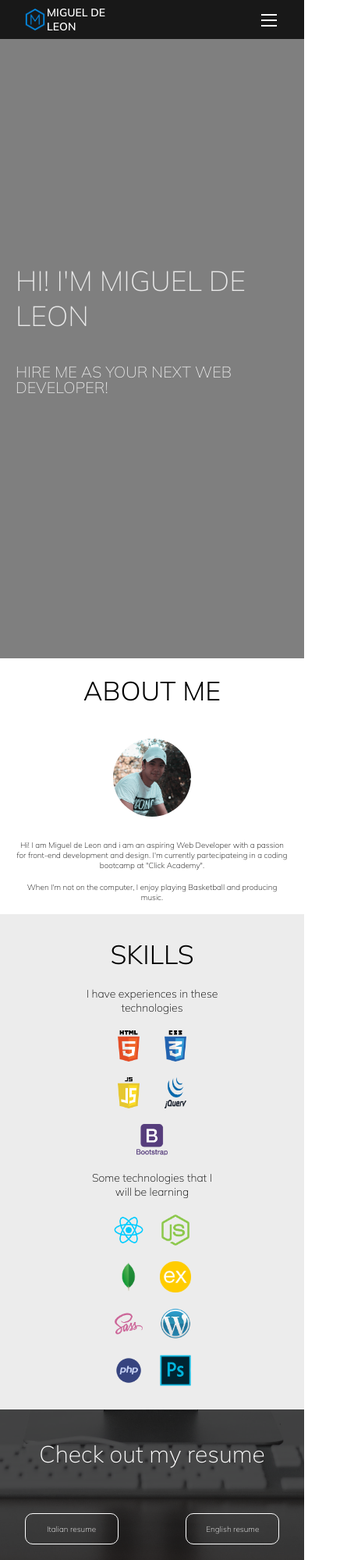
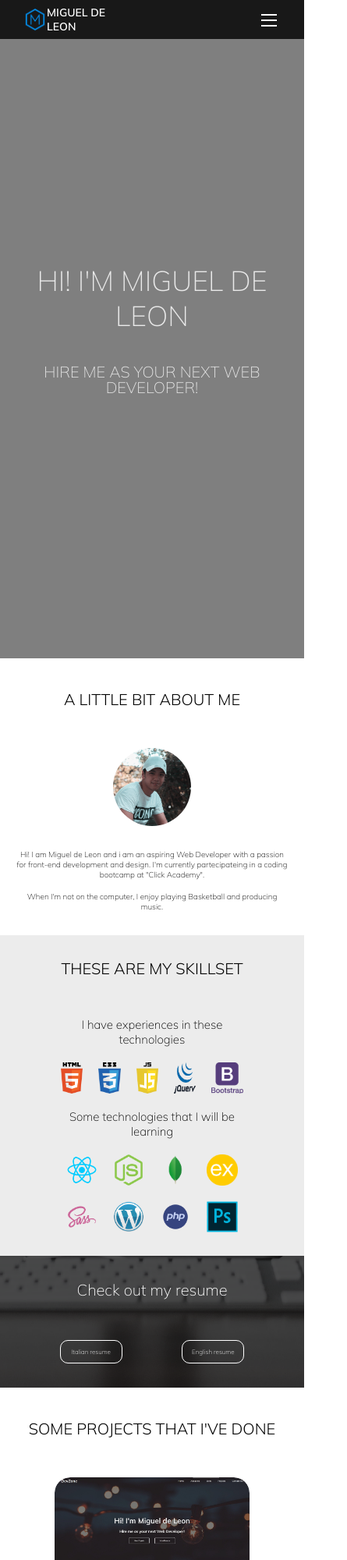
Before and after one commit to migueldeleon012/migueldeleon012, a plain HTML site: page index.html in a window 390 px wide. Shown: the top 2000 px of the page at 78% size, 445 px wide, since content can reach past the window. Drawn offline with nearby package versions, Linux system fonts and the light colour scheme.

Commit message:
finalized mobile support

```diff
--- a/index.html
+++ b/index.html
@@ -46,7 +46,7 @@
 
         <section id="about-me" class="section">
             <div class="title" data-aos="fade-up">
-                <h2>About me</h2>
+                <h2>A little bit about me</h2>
             </div>
             <div class="profile-pic" data-aos="fade-up">
                 <img src="img/1.jpg" alt="Miguel de Leon" class="profile-pic-img">
@@ -64,7 +64,7 @@
         </section>
         <section id="skills" class="section">
             <div class="title" data-aos="fade-up">
-                <h2>Skills</h2>
+                <h2>These are my skillset</h2>
             </div>
             <div class="skills-wrapper">
                 <div class="tech" data-aos="fade-right">
@@ -147,10 +147,18 @@
                         </p>
                         <h5>Tools used for this project:</h5>
                         <div class="project-used-tech">
+                            <div>
                                 <p>HTML</p>
+                            </div>
+                            <div>
                                 <p>CSS</p>
+                            </div>
+                            <div>
                                 <p>JS</p>
+                            </div>
+                            <div>
                                 <p>Jquery</p>
+                            </div>
                         </div>
                     </div>
                 </div>
@@ -167,9 +175,15 @@
                         </p>
                         <h5>Tools used for this project:</h5>
                         <div class="project-used-tech">
+                            <div>
                                 <p>HTML</p>
+                            </div>
+                            <div>
                                 <p>CSS</p>
+                            </div>
+                            <div>
                                 <p>JS</p>
+                            </div>
                         </div>
                     </div>
                 </div>
--- a/script.js
+++ b/script.js
@@ -6,7 +6,7 @@ $(document).ready(function() {
       $('.navbar').addClass('nav-scrolled')
       $('.h3').removeClass('align-right').removeClass('align-left')
       $('.tech-img-placeholder').removeClass('margin-left-none').removeClass('margin-right-none')
-      $('.tech').addClass('tech-mobile')
+      $('.tech').removeClass().addClass('tech-mobile')
       $('.tech-img').removeClass().addClass('tech-img-mobile')
       $('.tech-img-reverse').removeClass().addClass('tech-img-mobile')
 
--- a/style.css
+++ b/style.css
@@ -6,6 +6,7 @@
     list-style: none;
     font-family: 'Mulish', sans-serif;
     font-weight: 200;
+    max-width: 100%;
 }
 
 .overflow{
@@ -15,7 +16,6 @@
 /*HEADER*/
 
 .header{
-    width: 100%;
     height: 100vh;
     background: url(img/background.jpg) fixed no-repeat;
     background-size: auto;
@@ -29,7 +29,6 @@
 }
 
 .navbar{
-    width: 100%;
     display: flex;
     height: 70px;
     align-items: center;
@@ -89,6 +88,7 @@ a{
 /*NAV SCROLLED*/
 
 .nav-scrolled{
+    width: 100%;
     transition: 0.4s;
     background-color: rgb(24, 24, 24);
     height: 60px;
@@ -120,6 +120,7 @@ a{
     margin: 0 auto;
     color: rgb(233, 233, 233);
     text-transform: uppercase;
+    text-align: center;
 }
 
 
@@ -177,7 +178,7 @@ a{
 /*SECTIONS*/
 
 .title h2{
-    font-size: 60px;
+    font-size: 50px;
     padding: 20px;
     text-align: center;
     text-transform: uppercase;
@@ -185,7 +186,7 @@ a{
 }
 
 .title{
-    margin: 30px;
+    margin: 10px 0 40px 0;
 }
 
 .section{
@@ -219,7 +220,7 @@ a{
 #skills{
     background-color: rgb(236, 236, 236);
     margin-bottom: 0;
-    padding: 20px;
+    padding: 40px;
 }
 
 .skills-wrapper{
@@ -229,7 +230,7 @@ a{
     justify-content: space-evenly;
 }
 
-.tech{
+.skills-wrapper .tech{
     width: 40%;
 }
 
@@ -253,9 +254,9 @@ a{
     flex-wrap: wrap;
 }
 
-.tech-img-placeholder{
-    width: 120px;
-    height: 120px;
+.tech .tech-img-placeholder{
+    width: 100px;
+    height: 100px;
     display: flex;
     justify-content: center;
     align-items: center;
@@ -270,7 +271,7 @@ a{
 }
 
 .tech-img-placeholder img{
-    height: 100%;
+    height:  100%;
 }
 
 /*PROJECTS*/
@@ -286,7 +287,7 @@ a{
     display: flex;
     justify-content: space-evenly;
     align-items: center;
-    margin-bottom: 100px;
+    margin-bottom: 130px;
 }
 
 .right{
@@ -331,14 +332,15 @@ a{
 
 .project-description .project-used-tech{
     display: flex;
+    justify-content: center;
 }
 
-.project-description .project-used-tech p{
+.project-description .project-used-tech div{
     display: flex;
+    width: 80px;
+    height: 20px;
     justify-content: center;
     align-items: center;
-    width: 80px;
-    height: 30px;
     margin: 10px 20px;
     border-radius: 5px;
     color: white;
@@ -346,10 +348,15 @@ a{
     font-size: 16px;
 }
 
+.project-used-tech div p{
+    text-align: center;
+}
+
 /*RESUME*/
 
 .parallax{
     background: url('img/resume\ parallax.jfif') no-repeat fixed center 100%;
+    background-size: auto;
     height: 30vh;
 }
 
@@ -476,18 +483,10 @@ footer .arrow i{
         font-size: 12px;
     }
 
-    .title{
-        margin: 20px;
-    }
-
     .title h2{
-        font-size: 45px;
+        font-size: 40px;
         margin: 10px 0 10px 0;
         padding: 10px;
-    }
-
-    .section{
-        margin: 0px;
     }
 
     .profile-pic{
@@ -603,13 +602,6 @@ footer .arrow i{
         font-size: 10px;
     }
 
-    .title{
-        margin: 0px;
-    }
-
-    .title h2{
-        font-size: 34px;
-    }
 
     .profile-pic{
         width: 100px;
@@ -718,6 +710,10 @@ footer .arrow i{
         justify-content: flex-start;
     }
 
+    .nav-scrolled{
+        height: 50px;
+    }
+
     .logo{
         margin-left: 30px;
     }
@@ -741,8 +737,8 @@ footer .arrow i{
         right: 30px;
     }
 
-    .nav-scrolled{
-        height: 50px;
+    .title h2{
+        font-size: 25px;
     }
 
     .skills-wrapper{
@@ -754,12 +750,13 @@ footer .arrow i{
     .tech-mobile{
         display: flex;
         flex-direction: column;
-        width: 60%;
+        width: 90%;
         justify-content: center;
     }
 
     .tech-mobile .h3{
         text-align: center;
+        font-size: 18px;
     }
 
     .tech-img-mobile{
@@ -770,14 +767,55 @@ footer .arrow i{
     }
 
     .tech-img-mobile .tech-img-placeholder{
+        height: 40px;
+        margin: 10px;
+    }
+
+    .project-used-tech p{
+        width: 50px;
+    }
+}
+
+@media screen and (max-width: 560px){
+    .title h2{
+        font-size:20px;
+    }
+
+    .parallax{
+        height: 20vh;
+    }
+
+    .parallax-content h3{
+        font-size: 20px;
+    }
+
+    .btn{
+        width: 80px;
+        height: 30px;
+        font-size: 8px;
+    }
+}
+
+@media screen and (max-width:430px){
+    .tech .tech-img-placeholder{
+        width: 30px;
+        height: 30px;
+    }
+
+    .tech-mobile .h3{
+        font-size: 15px;
+    }
+
+    .project-description p{
+        font-size: 9px;
+    }
+
+    .project-description h5{
+        font-size: 10px;
+    }
+
+    .project .project-used-tech div{
+        width: 50px;
         margin: 10px;
     }
 }
-
-@media screen and(max-width: 510px){
-    html, body{
-        width: 100%;
-        margin: 0;
-        padding: 0;
-    }
-}
```
Lines whose indentation alone changed are shown as unchanged.
